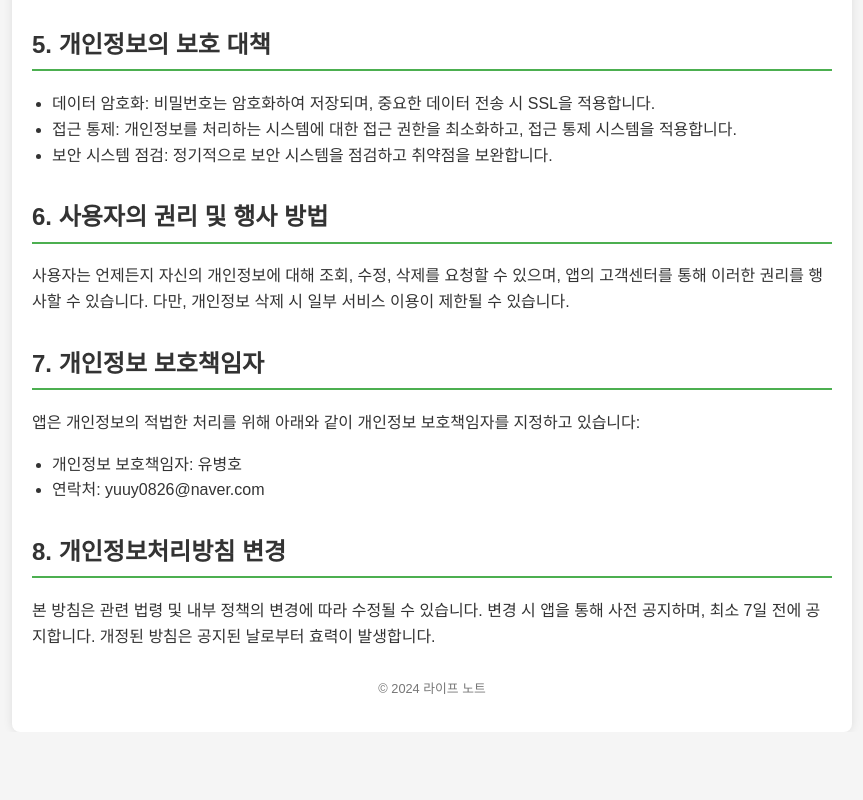
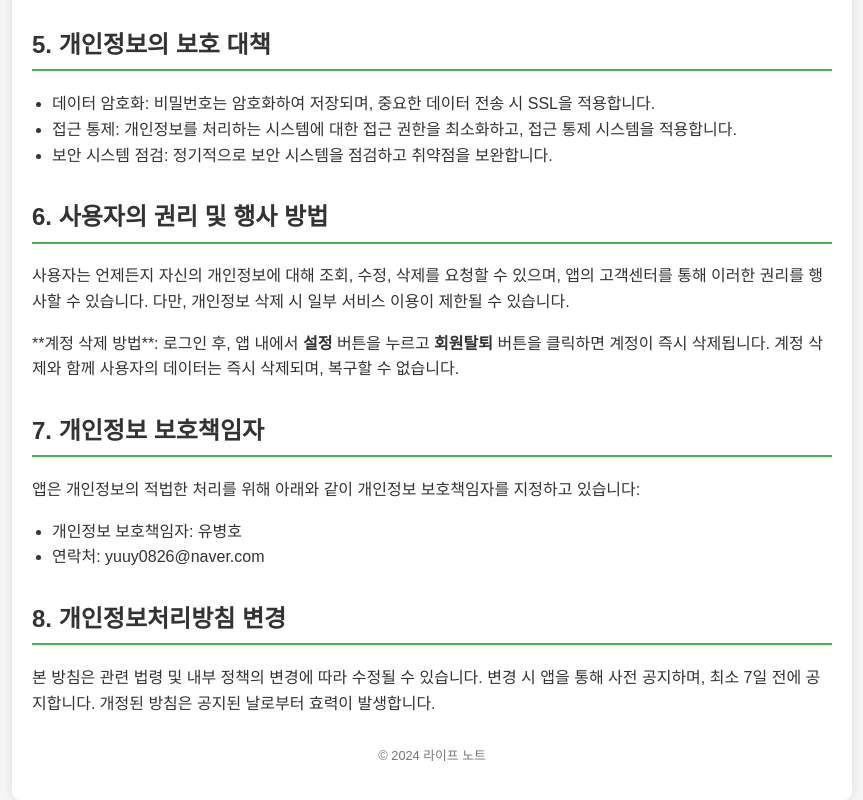
Before and after one commit to ldoril/privacy-policy, a plain HTML site: page index.html in a window 1280 px wide. Shown: the part 1160-1960 px from the top of the page, without its empty margins (208-1071 px from the left). Before the commit the page ends 1892 px from the top, so only its background shows below. Drawn offline with Linux system fonts and the light colour scheme.

Commit message:
Update index.html

```diff
--- a/index.html
+++ b/index.html
@@ -147,6 +147,10 @@
         있으며, 앱의 고객센터를 통해 이러한 권리를 행사할 수 있습니다. 다만,
         개인정보 삭제 시 일부 서비스 이용이 제한될 수 있습니다.
       </p>
+      <p>
+        **계정 삭제 방법**: 로그인 후, 앱 내에서 <strong>설정</strong> 버튼을 누르고
+        <strong>회원탈퇴</strong> 버튼을 클릭하면 계정이 즉시 삭제됩니다. 계정 삭제와 함께 사용자의 데이터는 즉시 삭제되며, 복구할 수 없습니다.
+      </p>
 
       <h2>7. 개인정보 보호책임자</h2>
       <p>
```
